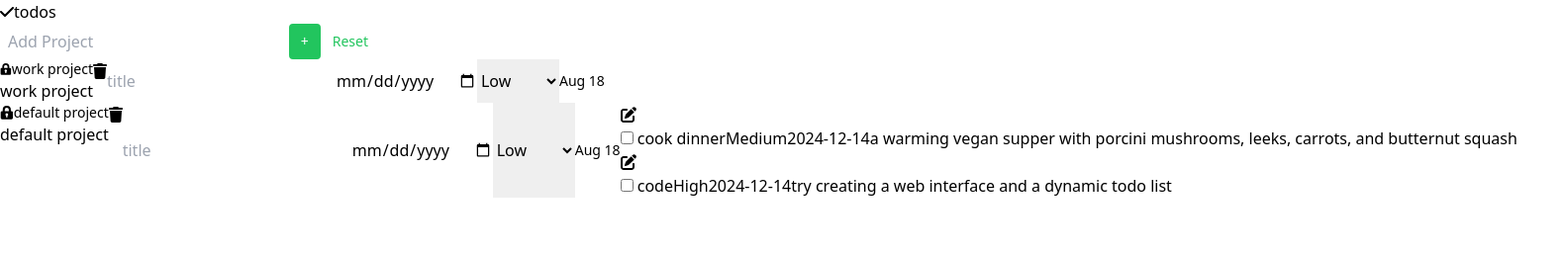
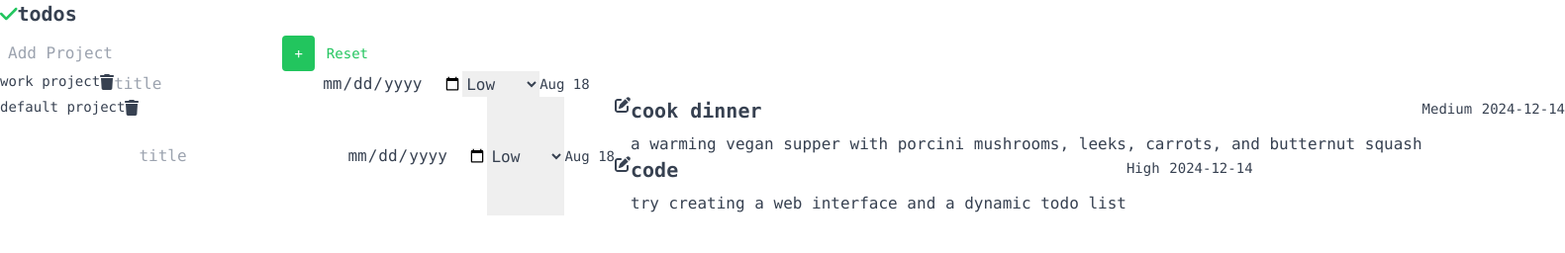
Before and after one commit to puybr/to-do-list, a website built with webpack: page dist/index.html in a window 1280 px wide. Shown: the whole page at 99% size, 1581 px wide, since content can reach past the window. Built offline with nearby package versions, Linux system fonts and the light colour scheme.

Commit message:
add tailwindcss

```diff
--- a/src/projects.js
+++ b/src/projects.js
@@ -20,7 +20,6 @@ const projectManager = () => {
                         </svg>
                         ${project.name}
                     </p>
-                    <div class="text-gray-900 font-bold text-xl mb-2">${project.name}</div>
                     </div>
                     <div><h1 id="addproject" type="submit"><i class="fa fa-trash" aria-hidden="true" id="icon"></i></h1></div>
                     <input type="text" id="title" name="title" placeholder="title" class="logo">
--- a/src/style.css
+++ b/src/style.css
@@ -1,4 +1,3 @@
 @tailwind base;
 @tailwind components;
 @tailwind utilities;
-@import url('https://fonts.googleapis.com/css?family=Roboto');
--- a/src/todos.js
+++ b/src/todos.js
@@ -16,15 +16,19 @@ const todoManager = () => {
                 console.log(todo);
                 let todolist = document.getElementById(`todolist-${todo.project}`);
                 const t = `
-                    <h1 class="edit"><i class="fas fa-edit"></i></h1>
-                    <section>
-                    <div class="flex flex-row" id="${todo.project}">
-                    <div class="basis-1/4" id="delete-todo"><input type="checkbox" id="delete-checkbox" name="delete-checkbox"> ${todo.title}</div>
-                    <h6>${todo.priority}</h6>
-                    <h5>${todo.date}</h5>
-                    <p>${todo.description}</p>
+                    <div class="border-r border-b border-l border-gray-400 lg:border-l-0 lg:border-t lg:border-gray-400 bg-white rounded-b lg:rounded-b-none lg:rounded-r p-4 flex flex-col justify-between leading-normal">
+                    <i class="fas fa-edit"></i>
+                    <div class="px-6 py-4">
+                        <div class="font-bold text-xl mb-2">${todo.title}</div>
+                        <p class="text-gray-700 text-base">
+                        ${todo.description}
+                        </p>
                     </div>
-                    </section>
+                    <div class="px-6 pt-4 pb-2">
+                        <span class="inline-block bg-gray-200 rounded-full px-3 py-1 text-sm font-semibold text-gray-700 mr-2 mb-2">${todo.priority}</span>
+                        <span class="inline-block bg-gray-200 rounded-full px-3 py-1 text-sm font-semibold text-gray-700 mr-2 mb-2">${todo.date}</span>
+                    </div>
+                    </div>
                     `;
                 todolist.insertAdjacentHTML('afterbegin', t);
                 });
```
Also changed, not shown: dist/index.html, 1 other file.
